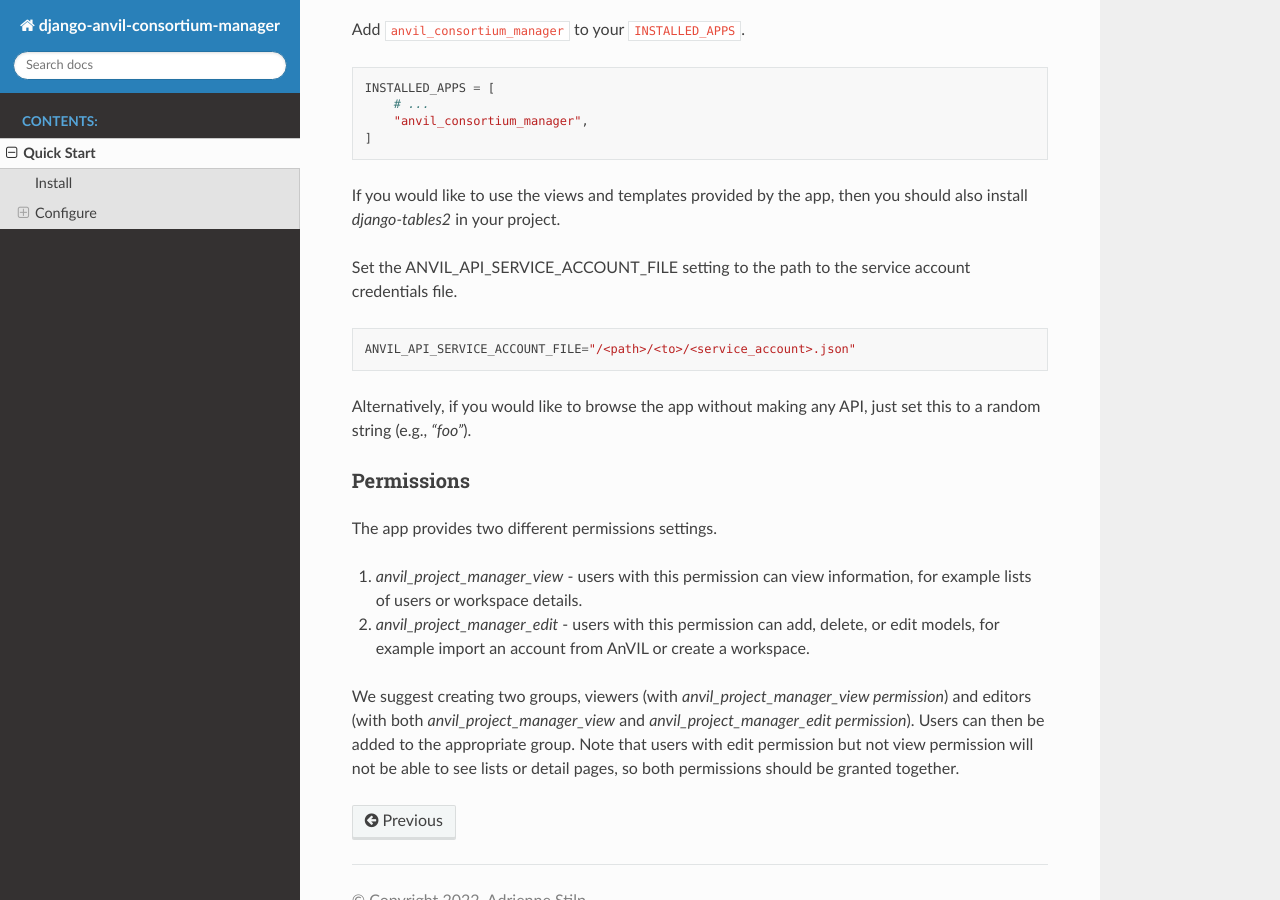
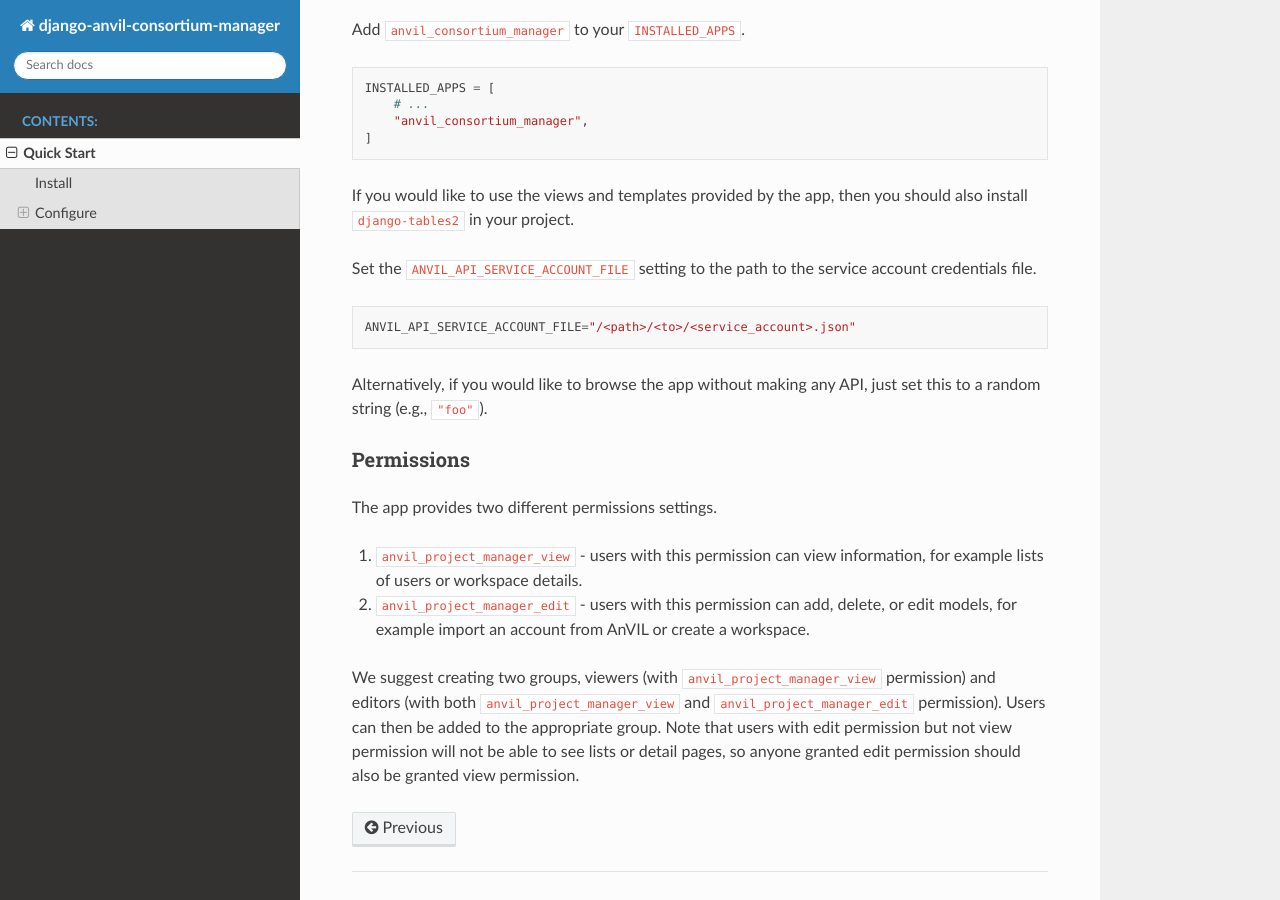
Before and after one commit to UW-GAC/django-anvil-consortium-manager, a Sphinx documentation site: the page built from docs/quickstart.rst, in a window 1280 px wide and 900 px high, scrolled down 491 px. Built offline with Sphinx 7.4.7 and the Read the Docs theme 2.0.0, drawn with Linux system fonts in a browser that asks for light colours.

Commit message:
Fix single/double backticks

```diff
--- a/docs/quickstart.rst
+++ b/docs/quickstart.rst
@@ -29,23 +29,23 @@ Add ``anvil_consortium_manager`` to your ``INSTALLED_APPS``.
         "anvil_consortium_manager",
     ]
 
-If you would like to use the views and templates provided by the app, then you should also install `django-tables2` in your project.
+If you would like to use the views and templates provided by the app, then you should also install ``django-tables2`` in your project.
 
-Set the ANVIL_API_SERVICE_ACCOUNT_FILE setting to the path to the service account credentials file.
+Set the ``ANVIL_API_SERVICE_ACCOUNT_FILE`` setting to the path to the service account credentials file.
 
 .. code-block:: python
 
     ANVIL_API_SERVICE_ACCOUNT_FILE="/<path>/<to>/<service_account>.json"
 
-Alternatively, if you would like to browse the app without making any API, just set this to a random string (e.g., `"foo"`).
+Alternatively, if you would like to browse the app without making any API, just set this to a random string (e.g., ``"foo"``).
 
 Permissions
 ~~~~~~~~~~~
 
 The app provides two different permissions settings.
 
-1. `anvil_project_manager_view` - users with this permission can view information, for example lists of users or workspace details.
+1. ``anvil_project_manager_view`` - users with this permission can view information, for example lists of users or workspace details.
 
-2. `anvil_project_manager_edit` - users with this permission can add, delete, or edit models, for example import an account from AnVIL or create a workspace.
+2. ``anvil_project_manager_edit`` - users with this permission can add, delete, or edit models, for example import an account from AnVIL or create a workspace.
 
-We suggest creating two groups, viewers (with `anvil_project_manager_view permission`) and editors (with both `anvil_project_manager_view` and `anvil_project_manager_edit permission`). Users can then be added to the appropriate group. Note that users with edit permission but not view permission will not be able to see lists or detail pages, so both permissions should be granted together.
+We suggest creating two groups, viewers (with ``anvil_project_manager_view`` permission) and editors (with both ``anvil_project_manager_view`` and ``anvil_project_manager_edit`` permission). Users can then be added to the appropriate group. Note that users with edit permission but not view permission will not be able to see lists or detail pages, so anyone granted edit permission should also be granted view permission.
```
